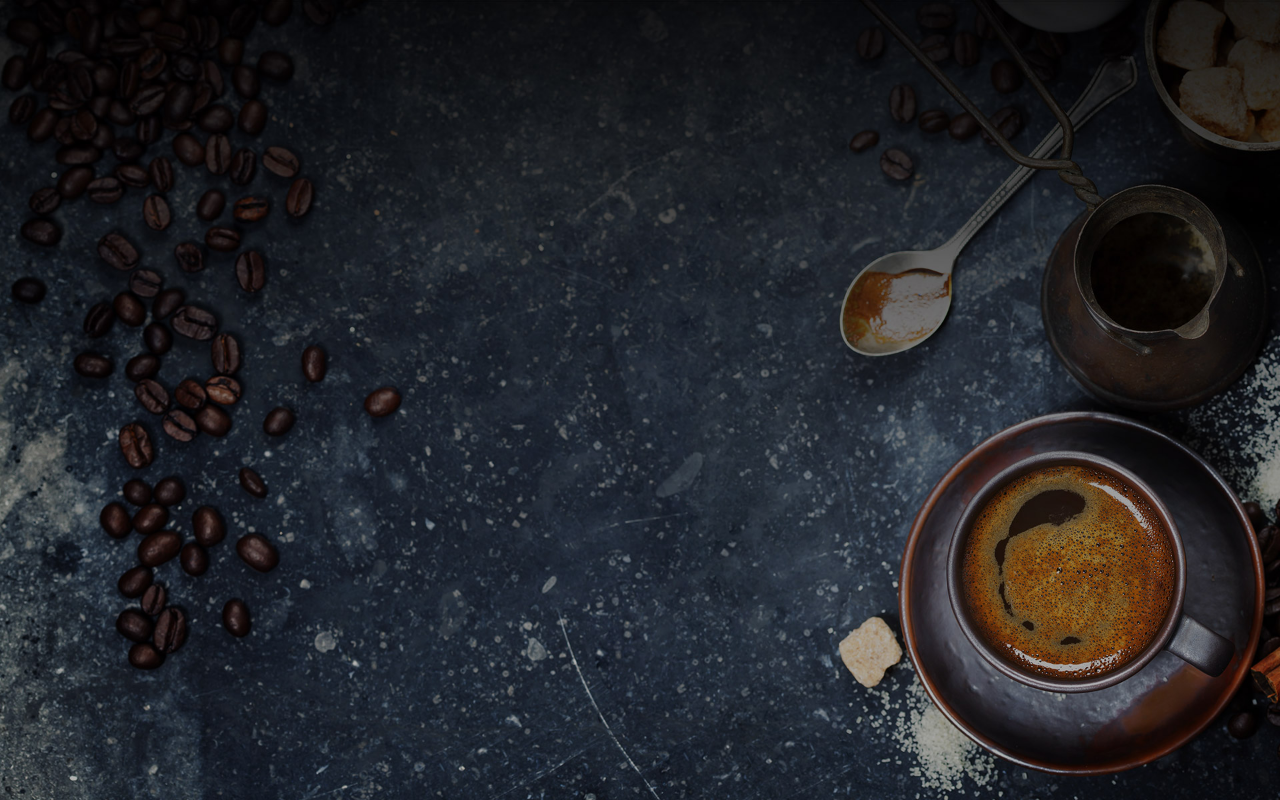
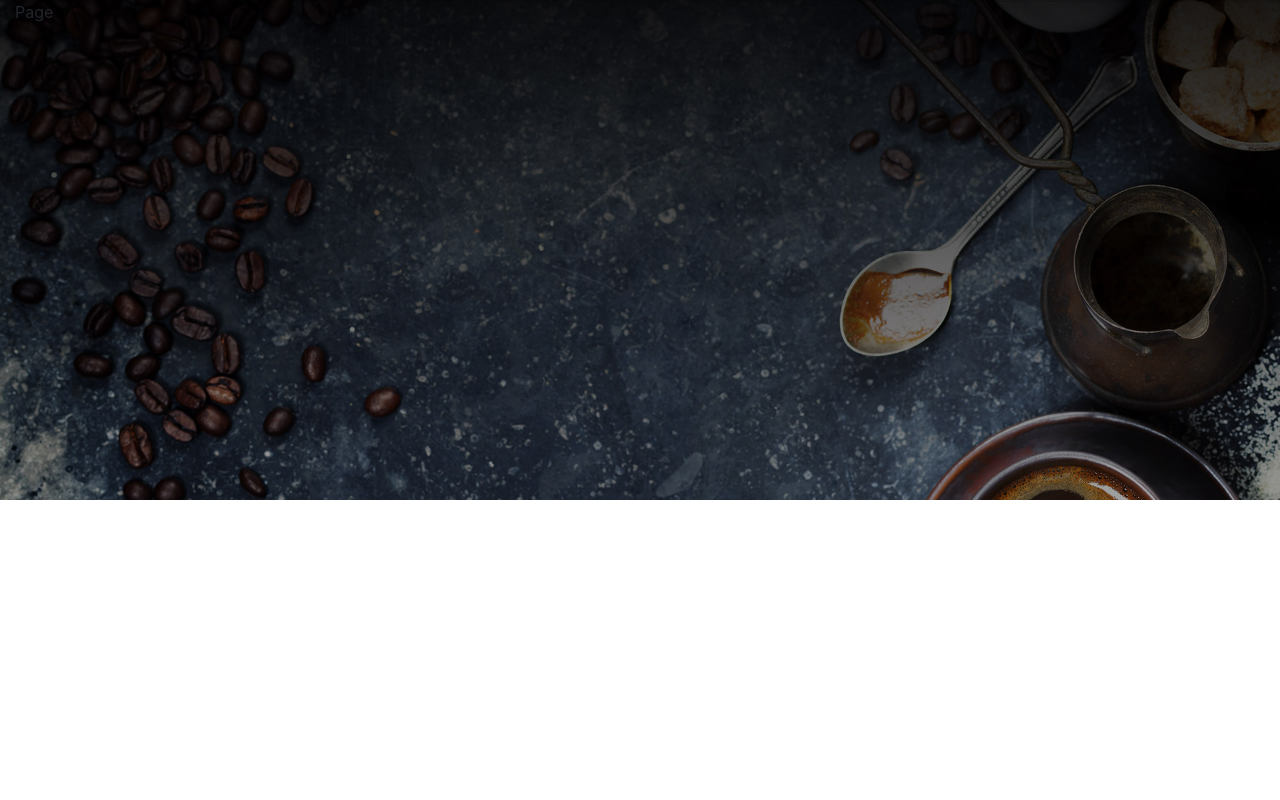
Before and after one commit to agentraghav/restaurant, a website built with webpack: page dist/index.html in a window 1280 px wide. Built offline with nearby package versions, Linux system fonts and the light colour scheme.

Commit message:
index html

```diff
--- a/dist/css/styles.css
+++ b/dist/css/styles.css
@@ -1,14 +1,9 @@
-body,
-html {
-  height: 100%;
-}
-
 .parallax {
   /* The image used */
   background-image: url('../images/bg.jpg');
 
-  /* Full height */
-  height: 100%;
+  /* Set a specific height */
+  height: 500px;
 
   /* Create the parallax scrolling effect */
   background-attachment: fixed;
--- a/dist/index.html
+++ b/dist/index.html
@@ -15,7 +15,7 @@
   <body>
     <div class="container-fluid parallax">
       <div class="row">
-        <div class="col id"></div>
+        <div class="col id">Page</div>
       </div>
     </div>
   </body>
```
